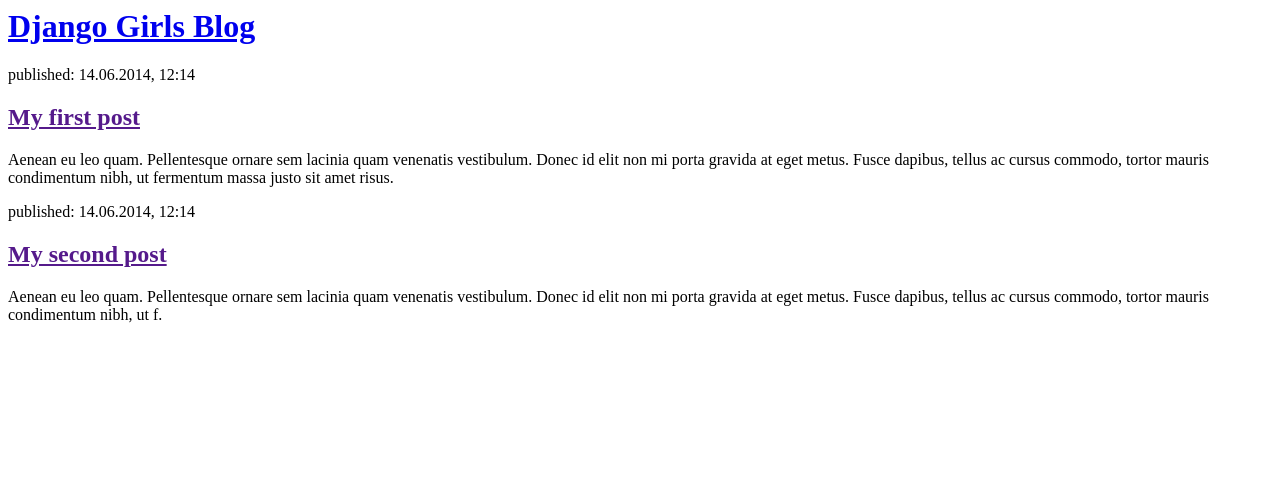
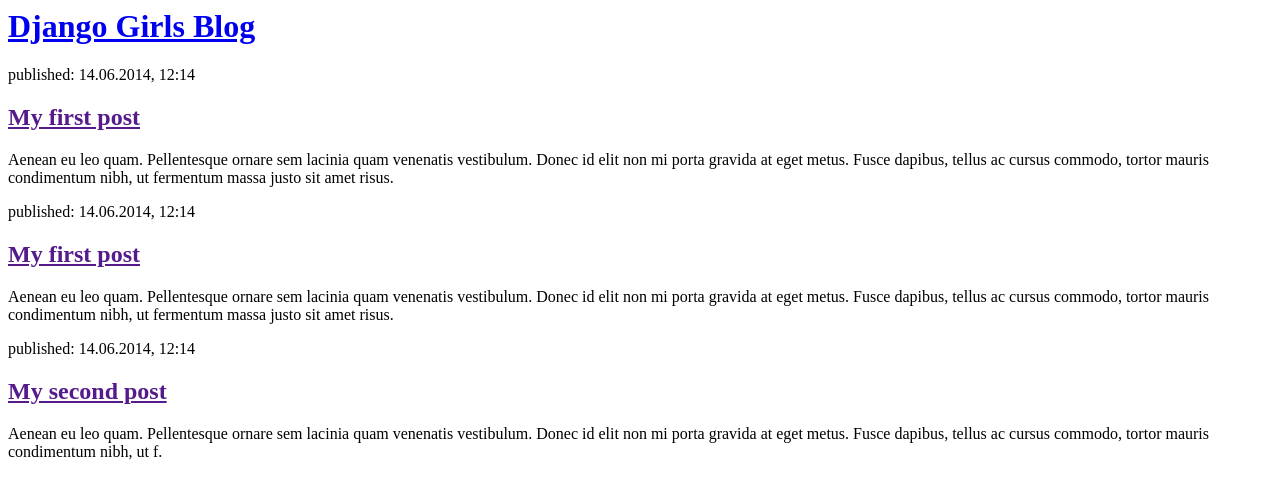
Before and after one commit to aariflion/my-first-blog, a Django app: page / in a window 1280 px wide. Shown: the top 499 px of the page. Run offline with Django 3.2, Linux system fonts and the light colour scheme.

Commit message:
Update post_list.html

```diff
--- a/blog/templates/blog/post_list.html
+++ b/blog/templates/blog/post_list.html
@@ -12,6 +12,11 @@
             <h2><a href="">My first post</a></h2>
             <p>Aenean eu leo quam. Pellentesque ornare sem lacinia quam venenatis vestibulum. Donec id elit non mi porta gravida at eget metus. Fusce dapibus, tellus ac cursus commodo, tortor mauris condimentum nibh, ut fermentum massa justo sit amet risus.</p>
         </div>
+  <div>
+            <p>published: 14.06.2014, 12:14</p>
+            <h2><a href="">My first post</a></h2>
+            <p>Aenean eu leo quam. Pellentesque ornare sem lacinia quam venenatis vestibulum. Donec id elit non mi porta gravida at eget metus. Fusce dapibus, tellus ac cursus commodo, tortor mauris condimentum nibh, ut fermentum massa justo sit amet risus.</p>
+        </div>
 
         <div>
             <p>published: 14.06.2014, 12:14</p>
```
